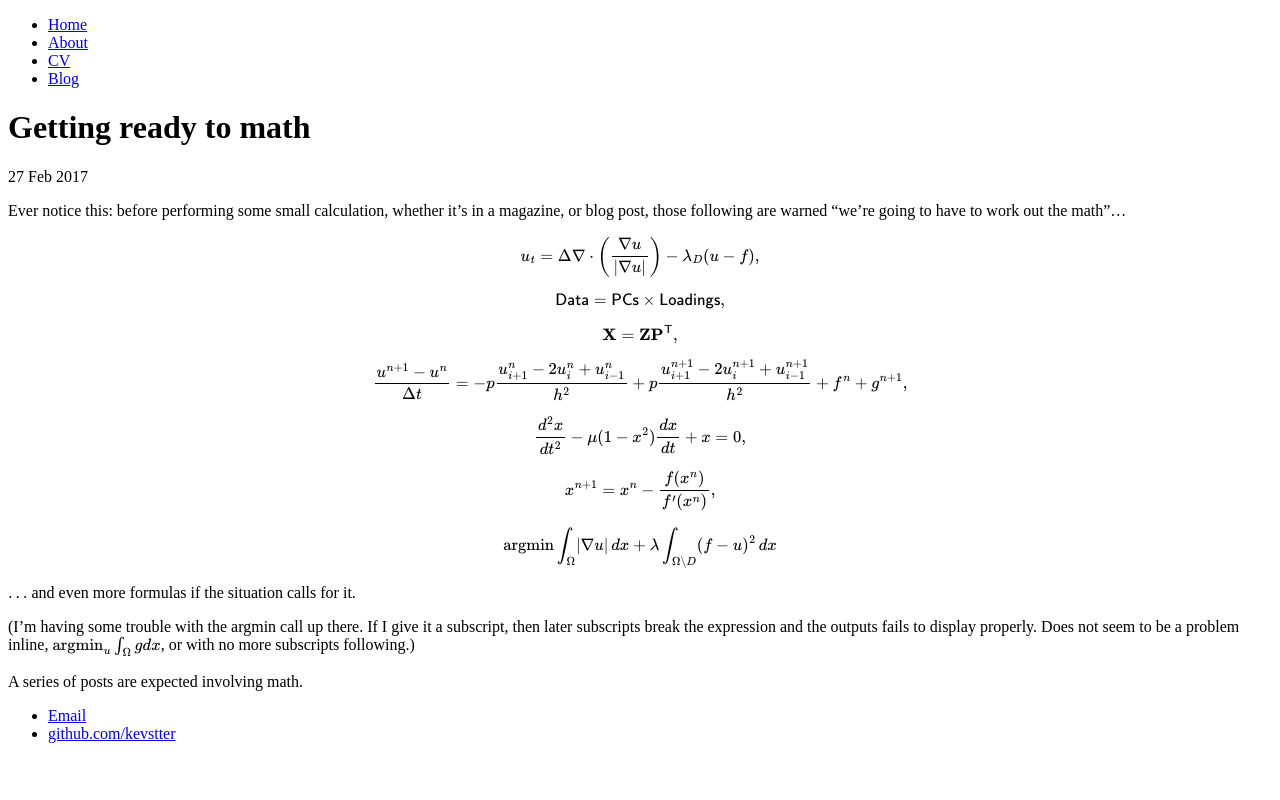
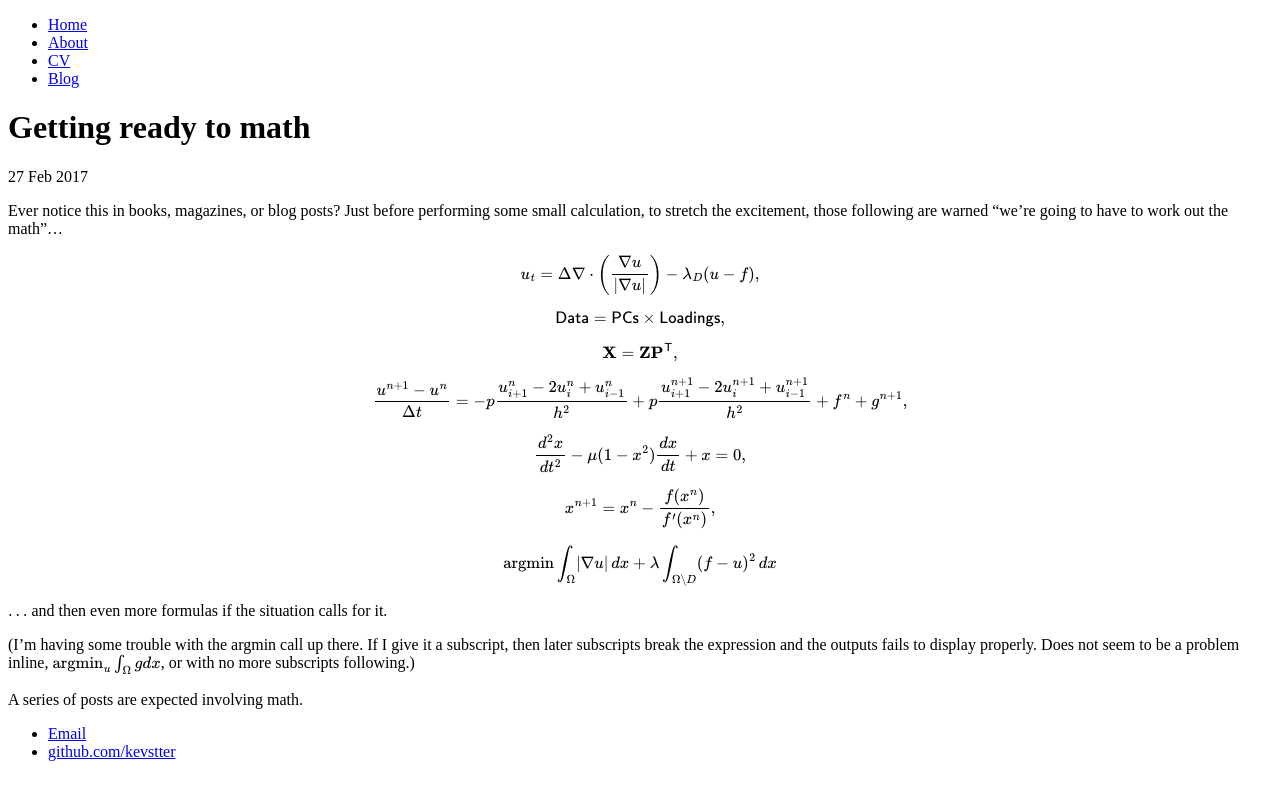
Before and after one commit to kevstter/kevstter.github.io, a Jekyll site: the page built from _posts/2017-02-27-Getting-Ready-To-Math.md, in a window 1280 px wide. Shown: the top 800 px of the page. Built offline with Jekyll 4.4.1, drawn with Linux system fonts in a browser that asks for light colours; formulas are drawn with MathJax 3.

Commit message:
minor edit

```diff
--- a/_posts/2017-02-27-Getting-Ready-To-Math.md
+++ b/_posts/2017-02-27-Getting-Ready-To-Math.md
@@ -4,7 +4,7 @@ title: "Getting ready to math"
 date: 2017-02-27
 ---
 
-Ever notice this: before performing some small calculation, whether it's in a magazine, or blog post, those following are warned "we're going to have to work out the math"...
+Ever notice this in books, magazines, or blog posts? Just before performing some small calculation, to stretch the excitement, those following are warned "we're going to have to work out the math"...
 
 \\[u_t = \Delta\nabla \cdot \left(\frac{\nabla u}{\lvert \nabla u \rvert}\right) - \lambda_D(u-f), \\]
 
@@ -20,7 +20,7 @@ $$ \mathsf{Data = PCs} \times \mathsf{Loadings}, $$
 
 \\[\operatorname{argmin} \int_\Omega \lvert \nabla u \rvert \,dx + \lambda\int_{\Omega \setminus D} (f-u)^2 \,dx \\]
 
-$$\dots$$ and even more formulas if the situation calls for it.
+$$\dots$$ and then even more formulas if the situation calls for it.
 
 (I'm having some trouble with the argmin call up there. If I give it a subscript, then later subscripts break the expression and the outputs fails to display properly. Does not seem to be a problem inline, $$\operatorname{argmin}_u \int_\Omega g dx$$, or with no more subscripts following.)
 
```
